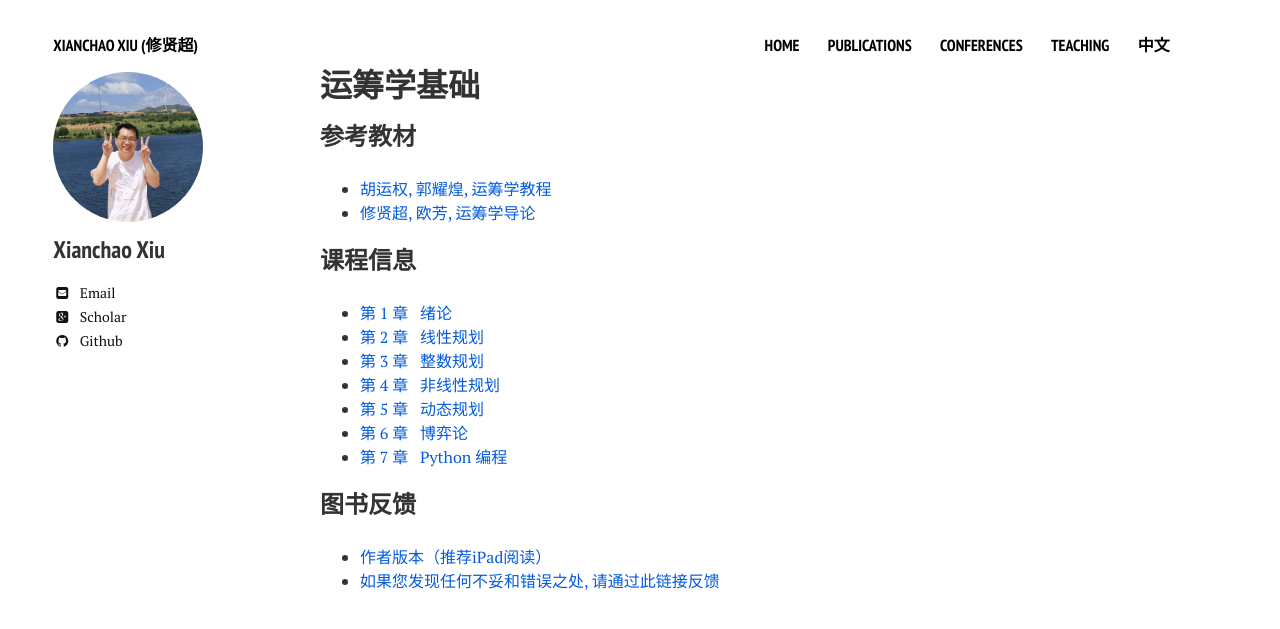
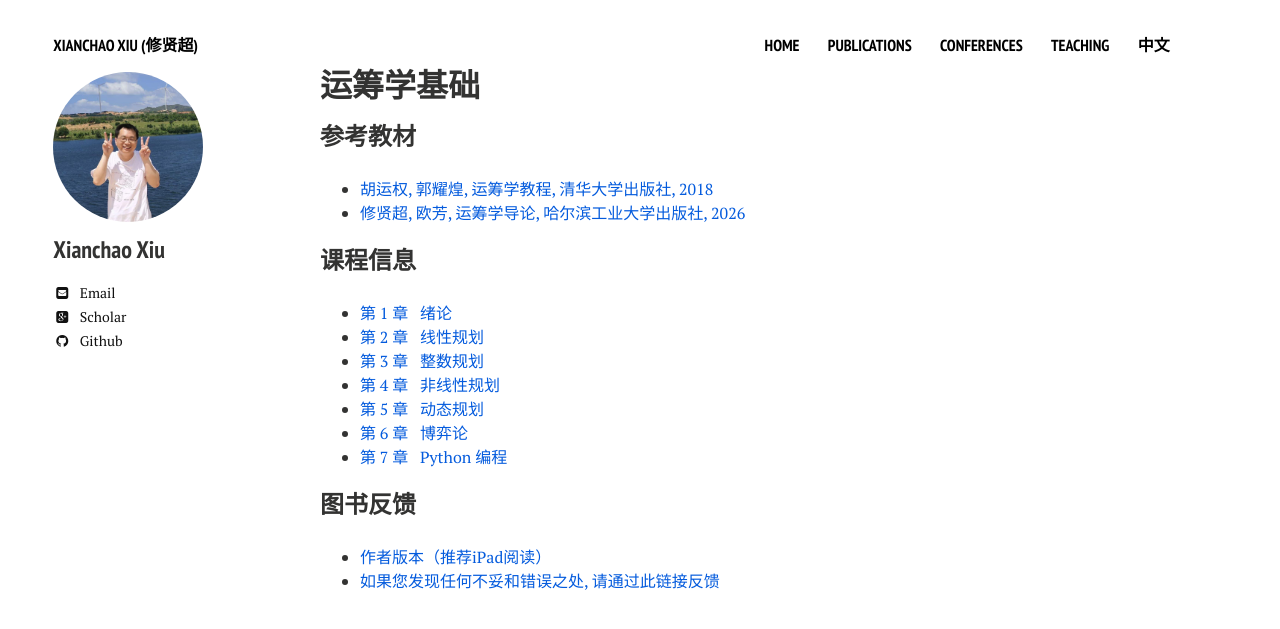
Before and after one commit to xianchaoxiu/xianchaoxiu.github.io, a Jekyll site: the page built from teaching/OR/2026/index.md, in a window 1280 px wide. Shown: the top 629 px of the page. Built offline with Jekyll 4.4.1, drawn with Linux system fonts in a browser that asks for light colours; nearby versions of some CDN libraries.

Commit message:
Update index.md

```diff
--- a/teaching/OR/2026/index.md
+++ b/teaching/OR/2026/index.md
@@ -6,8 +6,8 @@ share: false
 ---
 
 ### 参考教材
-* <a href="https://item.jd.com/14020941.html" class="textlink" target="_blank"> 胡运权, 郭耀煌, 运筹学教程 </a><br>
-* <a href="https://item.jd.com/15450180.html" class="textlink" target="_blank"> 修贤超, 欧芳, 运筹学导论 </a><br>
+* <a href="https://item.jd.com/14020941.html" class="textlink" target="_blank"> 胡运权, 郭耀煌, 运筹学教程, 清华大学出版社, 2018 </a><br>
+* <a href="https://item.jd.com/15450180.html" class="textlink" target="_blank"> 修贤超, 欧芳, 运筹学导论, 哈尔滨工业大学出版社, 2026 </a><br>
 
 ### 课程信息
 *  <a href="../2026/绪论.pdf" class="textlink" target="_blank"> 第 1 章 &nbsp;  绪论</a> <br>
```
